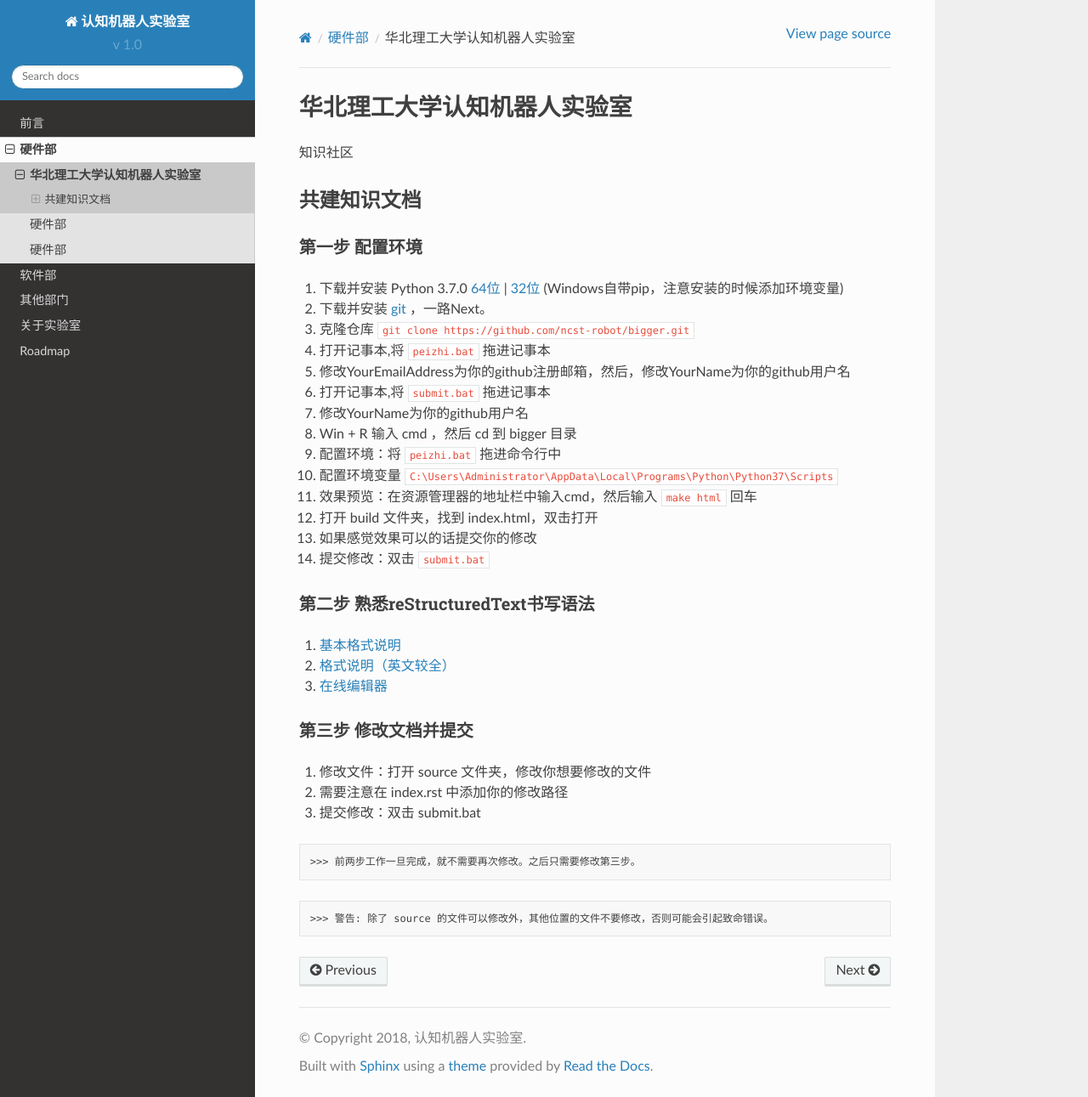
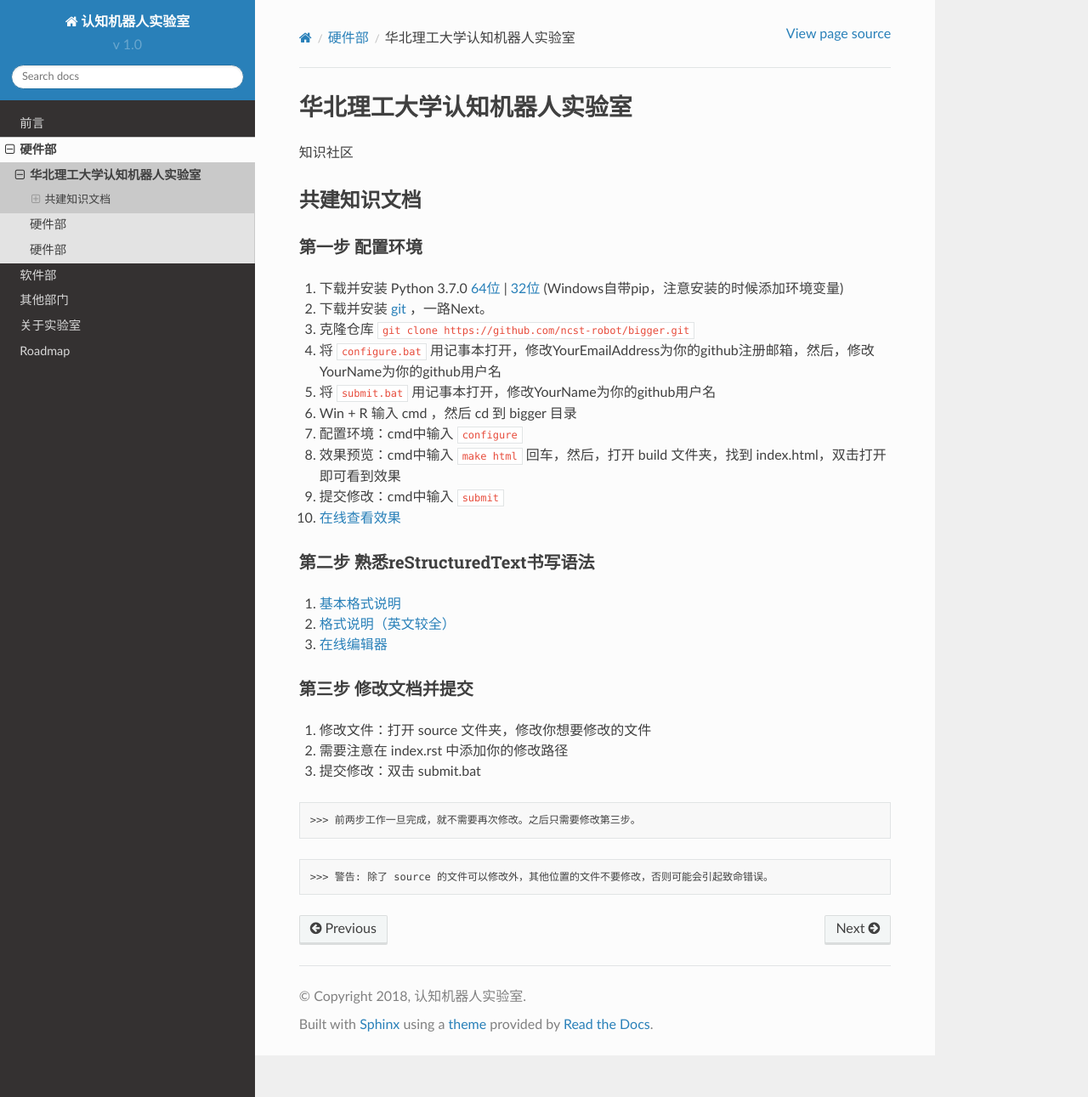
Before and after one commit to ncst-robot/bigger, a Sphinx documentation site: the page built from source/c01/c01_01.rst, in a window 1280 px wide and 1291 px high. Shown: the whole window at 85% size. Built offline with Sphinx 7.4.7 and the Read the Docs theme 2.0.0, drawn with Linux system fonts in a browser that asks for light colours.

Commit message:
YourName

```diff
--- a/source/c01/c01_01.rst
+++ b/source/c01/c01_01.rst
@@ -14,17 +14,13 @@
 1. 下载并安装 Python 3.7.0 `64位 <https://www.python.org/ftp/python/3.7.1/python-3.7.1rc2-amd64.exe>`_ | `32位 <https://www.python.org/ftp/python/3.7.1/python-3.7.1rc2.exe>`_ (Windows自带pip，注意安装的时候添加环境变量)
 #. 下载并安装 `git <https://git-scm.com/downloads/>`_ ，一路Next。
 #. 克隆仓库 ``git clone https://github.com/ncst-robot/bigger.git``
-#. 打开记事本,将 ``peizhi.bat`` 拖进记事本
-#. 修改YourEmailAddress为你的github注册邮箱，然后，修改YourName为你的github用户名
-#. 打开记事本,将 ``submit.bat`` 拖进记事本
-#. 修改YourName为你的github用户名
+#. 将 ``configure.bat`` 用记事本打开，修改YourEmailAddress为你的github注册邮箱，然后，修改YourName为你的github用户名
+#. 将 ``submit.bat`` 用记事本打开，修改YourName为你的github用户名
 #. Win + R 输入 cmd ，然后 cd 到 bigger 目录
-#. 配置环境：将 ``peizhi.bat`` 拖进命令行中
-#. 配置环境变量 ``C:\Users\Administrator\AppData\Local\Programs\Python\Python37\Scripts``
-#. 效果预览：在资源管理器的地址栏中输入cmd，然后输入 ``make html`` 回车
-#. 打开 build 文件夹，找到 index.html，双击打开
-#. 如果感觉效果可以的话提交你的修改
-#. 提交修改：双击 ``submit.bat``
+#. 配置环境：cmd中输入 ``configure``
+#. 效果预览：cmd中输入 ``make html`` 回车，然后，打开 build 文件夹，找到 index.html，双击打开即可看到效果
+#. 提交修改：cmd中输入 ``submit``
+#. `在线查看效果 <https://bigger.readthedocs.io/en/latest/index.html>`_
 
 第二步 熟悉reStructuredText书写语法
 --------------------------------------------
```
